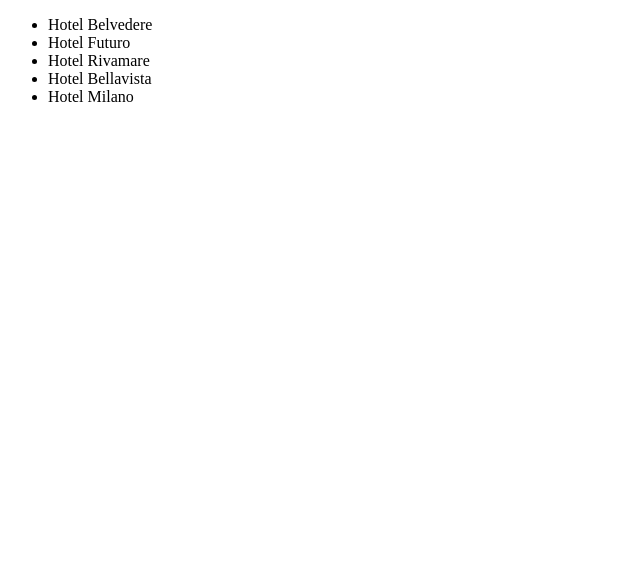
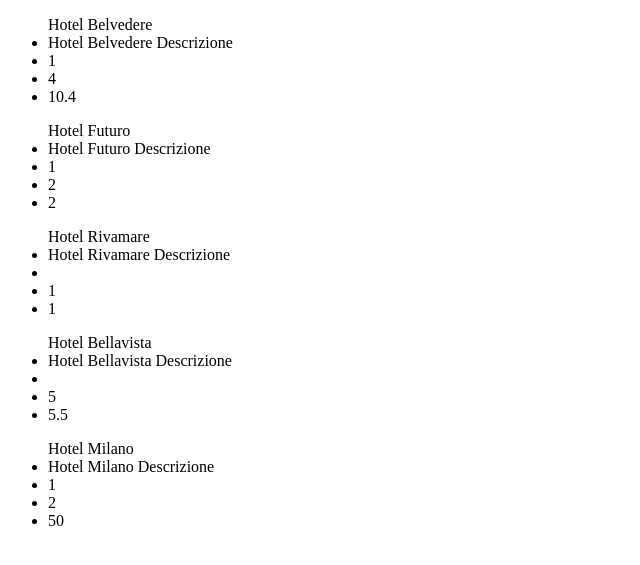
Before and after one commit to lorenzocutrera/php-hotel, a PHP site: page / in a window 1280 px wide. Shown: the top 565 px of the page, without its empty margins (0-640 px from the left). Run offline with PHP 8.4, Linux system fonts and the light colour scheme.

Commit message:
add obj list

```diff
--- a/index.php
+++ b/index.php
@@ -53,11 +53,16 @@ $hotels = [
 
 <body>
 
-    <ul>
-        <?php foreach($hotels as $hotel) : ?>
-            <li> <?= $hotel['name'] ?> </li>
-        <?php endforeach; ?>
-    </ul>
+
+    <?php foreach ($hotels as $hotel) : ?>
+        <ul><?php echo $hotel['name'] ?>
+            <li><?php echo $hotel['description'] ?></li>
+            <li><?php echo $hotel['parking'] ?></li>
+            <li><?php echo $hotel['vote'] ?></li>
+            <li><?php echo $hotel['distance_to_center'] ?></li>
+        </ul>
+    <?php endforeach; ?>
+
 
 </body>
 
```
